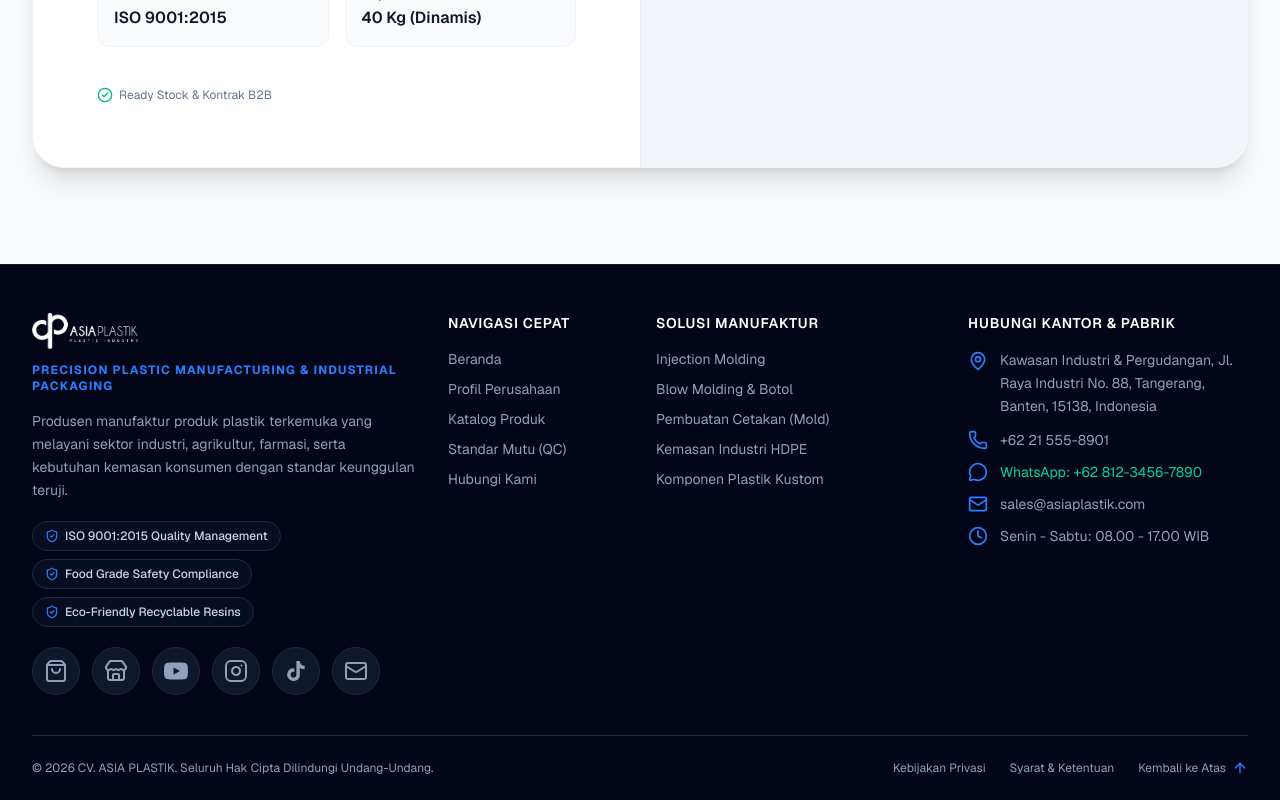
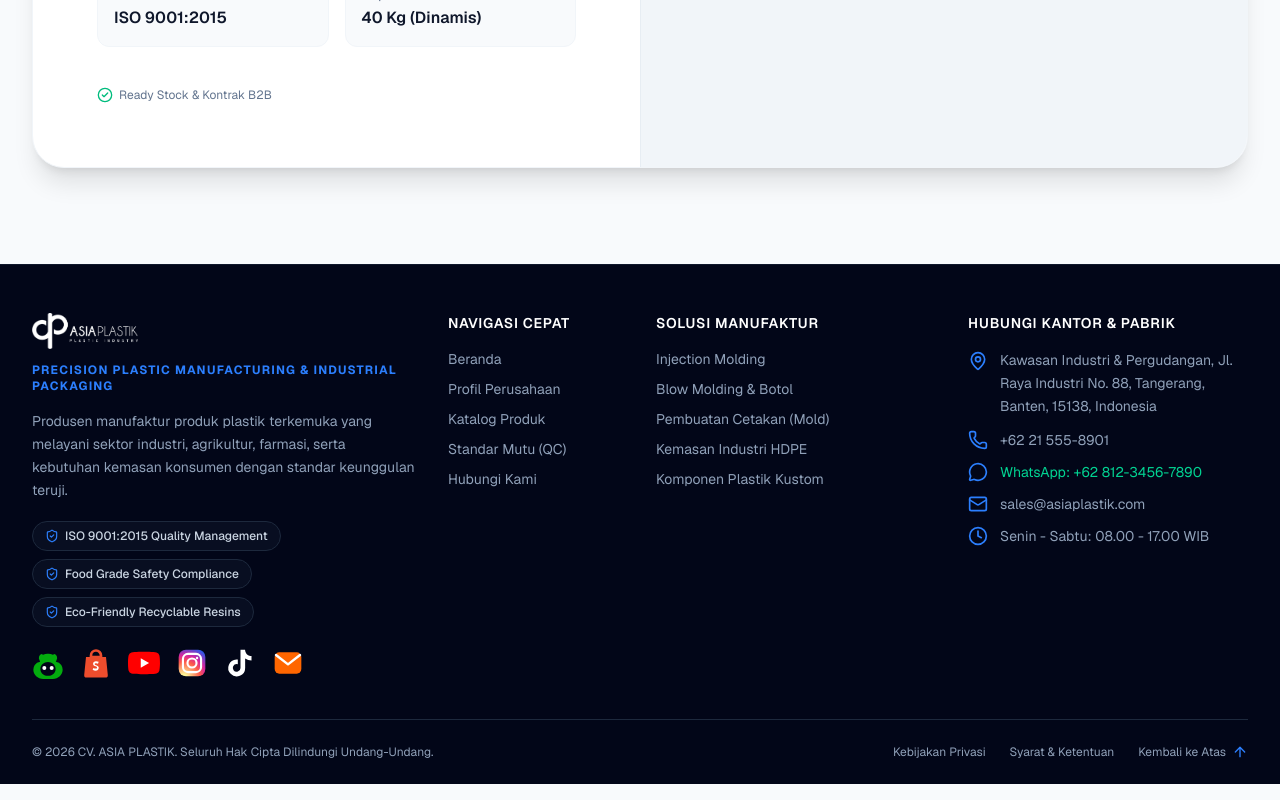
Before and after one commit to kevinamay/Redesign-Development-Website-Perusahaan, a Next.js app: page / in a window 1280 px wide. Shown: the part 3319-4119 px from the top of the page. Built offline with nearby package versions, Linux system fonts and the light colour scheme.

Commit message:
feat(footer): update social and marketplace icons to authentic brand colors without bounding circles

```diff
--- a/src/components/Footer.tsx
+++ b/src/components/Footer.tsx
@@ -11,8 +11,6 @@ import {
   Mail,
   Clock,
   ArrowUp,
-  ShoppingBag,
-  Store,
 } from "lucide-react";
 import { useLanguage } from "@/data/translations";
 
@@ -56,13 +54,45 @@ export default function Footer() {
       name: "Tokopedia",
       href: "https://www.tokopedia.com/asia-plastik-official",
       isExternal: true,
-      icon: <ShoppingBag className="w-6 h-6 shrink-0" />,
+      icon: (
+        <svg
+          className="w-8 h-8 text-[#03AC0E] shrink-0"
+          viewBox="0 0 24 24"
+          fill="currentColor"
+          aria-hidden="true"
+        >
+          <path d="M21.94 13.56a5.6 5.6 0 0 0-4.06-2.58l.64-1.42A3.24 3.24 0 0 0 17 5.17l-1.39.63A7.47 7.47 0 0 0 12 5.09a7.47 7.47 0 0 0-3.61.71L7 5.17A3.24 3.24 0 0 0 5.48 9.56l.64 1.42a5.6 5.6 0 0 0-4.06 2.58A5.94 5.94 0 0 0 1 17.15C1 20.93 4.29 24 8.35 24h7.3C19.71 24 23 20.93 23 17.15a5.94 5.94 0 0 0-1.06-3.59zM12 21.65c-3.14 0-5.7-2.34-5.7-5.23s2.56-5.23 5.7-5.23 5.7 2.34 5.7 5.23-2.56 5.23-5.7 5.23z" />
+          <circle cx="9.25" cy="15.8" r="1.5" fill="#FFFFFF" />
+          <circle cx="14.75" cy="15.8" r="1.5" fill="#FFFFFF" />
+        </svg>
+      ),
     },
     {
       name: "Shopee",
       href: "https://shopee.co.id/asiaplastik52?smtt=0.27476852-1652338218.9&is_from_login=true",
       isExternal: true,
-      icon: <Store className="w-6 h-6 shrink-0" />,
+      icon: (
+        <svg
+          className="w-8 h-8 text-[#EE4D2D] shrink-0"
+          viewBox="0 0 24 24"
+          fill="none"
+          aria-hidden="true"
+        >
+          <path
+            d="M8.25 6.375A3.75 3.75 0 0 1 12 2.625a3.75 3.75 0 0 1 3.75 3.75V7.5H8.25V6.375z"
+            stroke="#EE4D2D"
+            strokeWidth="2"
+          />
+          <path
+            d="M4.5 7.5h15l1.35 13.5a1.8 1.8 0 0 1-1.8 1.95H4.95a1.8 1.8 0 0 1-1.8-1.95L4.5 7.5z"
+            fill="#EE4D2D"
+          />
+          <path
+            d="M14 15.8c0 1.2-.9 2-2.3 2a3.8 3.8 0 0 1-2.2-.7l.5-1.4a3 3 0 0 0 1.7.5c.7 0 1.1-.3 1.1-.7 0-.4-.3-.6-1.1-1-1.1-.4-1.9-.9-1.9-2 0-1.1.9-1.9 2.2-1.9.7 0 1.4.2 2 .5l-.5 1.4a2.6 2.6 0 0 0-1.5-.4c-.6 0-1 .3-1 .7 0 .4.3.6 1.1.9 1.1.4 2 1 2 2.2z"
+            fill="#FFFFFF"
+          />
+        </svg>
+      ),
     },
     {
       name: "YouTube",
@@ -70,11 +100,16 @@ export default function Footer() {
       isExternal: true,
       icon: (
         <svg
-          className="w-6 h-6 fill-current shrink-0"
+          className="w-8 h-8 text-[#FF0000] shrink-0"
           viewBox="0 0 24 24"
+          fill="currentColor"
           aria-hidden="true"
         >
-          <path d="M23.498 6.186a3.016 3.016 0 0 0-2.122-2.136C19.505 3.545 12 3.545 12 3.545s-7.505 0-9.377.505A3.017 3.017 0 0 0 .502 6.186C0 8.07 0 12 0 12s0 3.93.502 5.814a3.016 3.016 0 0 0 2.122 2.136c1.871.505 9.376.505 9.376.505s7.505 0 9.377-.505a3.015 3.015 0 0 0 2.122-2.136C24 15.93 24 12 24 12s0-3.93-.502-5.814zM9.545 15.568V8.432L15.818 12l-6.273 3.568z" />
+          <path
+            d="M23.498 6.186a3.016 3.016 0 0 0-2.122-2.136C19.505 3.545 12 3.545 12 3.545s-7.505 0-9.377.505A3.017 3.017 0 0 0 .502 6.186C0 8.07 0 12 0 12s0 3.93.502 5.814a3.016 3.016 0 0 0 2.122 2.136c1.871.505 9.376.505 9.376.505s7.505 0 9.377-.505a3.015 3.015 0 0 0 2.122-2.136C24 15.93 24 12 24 12s0-3.93-.502-5.814z"
+            fill="#FF0000"
+          />
+          <path d="M9.545 15.568V8.432L15.818 12l-6.273 3.568z" fill="#FFFFFF" />
         </svg>
       ),
     },
@@ -84,15 +119,33 @@ export default function Footer() {
       isExternal: true,
       icon: (
         <svg
-          className="w-6 h-6 fill-none stroke-current stroke-2 shrink-0"
+          className="w-8 h-8 shrink-0"
           viewBox="0 0 24 24"
-          strokeLinecap="round"
-          strokeLinejoin="round"
+          fill="none"
           aria-hidden="true"
         >
-          <rect width="20" height="20" x="2" y="2" rx="5" ry="5" />
-          <path d="M16 11.37A4 4 0 1 1 12.63 8 4 4 0 0 1 16 11.37z" />
-          <line x1="17.5" x2="17.51" y1="6.5" y2="6.5" />
+          <defs>
+            <radialGradient id="footerIgGradient" cx="20%" cy="105%" r="120%">
+              <stop offset="0%" stopColor="#fdf497" />
+              <stop offset="10%" stopColor="#fdf497" />
+              <stop offset="50%" stopColor="#fd5949" />
+              <stop offset="70%" stopColor="#d6249f" />
+              <stop offset="100%" stopColor="#285AEB" />
+            </radialGradient>
+          </defs>
+          <rect x="2" y="2" width="20" height="20" rx="5.5" fill="url(#footerIgGradient)" />
+          <rect
+            x="5.2"
+            y="5.2"
+            width="13.6"
+            height="13.6"
+            rx="3.8"
+            stroke="#FFFFFF"
+            strokeWidth="1.6"
+            fill="none"
+          />
+          <circle cx="12" cy="12" r="3.4" stroke="#FFFFFF" strokeWidth="1.6" />
+          <circle cx="15.8" cy="8.2" r="0.9" fill="#FFFFFF" />
         </svg>
       ),
     },
@@ -102,7 +155,7 @@ export default function Footer() {
       isExternal: true,
       icon: (
         <svg
-          className="w-6 h-6 fill-current shrink-0"
+          className="w-8 h-8 text-white fill-current shrink-0"
           viewBox="0 0 24 24"
           aria-hidden="true"
         >
@@ -114,7 +167,23 @@ export default function Footer() {
       name: "Email",
       href: "mailto:marketing@asiaplastik.com",
       isExternal: false,
-      icon: <Mail className="w-6 h-6 shrink-0" />,
+      icon: (
+        <svg
+          className="w-8 h-8 text-[#FF6600] shrink-0"
+          viewBox="0 0 24 24"
+          fill="none"
+          aria-hidden="true"
+        >
+          <rect x="2" y="4" width="20" height="16" rx="3.5" fill="#FF6600" />
+          <path
+            d="M3 6L12 13L21 6"
+            stroke="#FFFFFF"
+            strokeWidth="1.8"
+            strokeLinecap="round"
+            strokeLinejoin="round"
+          />
+        </svg>
+      ),
     },
   ];
 
@@ -170,8 +239,8 @@ export default function Footer() {
                 ))}
               </div>
 
-              {/* Social Media & Marketplace Links */}
-              <div className="mt-5 flex flex-wrap items-center gap-3">
+              {/* Standalone Colored Social Media & Marketplace Links */}
+              <div className="mt-5 flex flex-wrap items-center gap-4">
                 {socialLinks.map((item, idx) => (
                   <a
                     key={idx}
@@ -181,7 +250,7 @@ export default function Footer() {
                       : {})}
                     aria-label={item.name}
                     title={item.name}
-                    className="w-12 h-12 flex items-center justify-center rounded-full bg-slate-900 border border-slate-800 text-slate-400 hover:bg-blue-600 hover:text-white hover:border-blue-500 transition-all duration-300 group [&>svg]:w-6 [&>svg]:h-6"
+                    className="hover:scale-110 transition-transform duration-300 inline-block focus:outline-none"
                   >
                     {item.icon}
                   </a>
```
